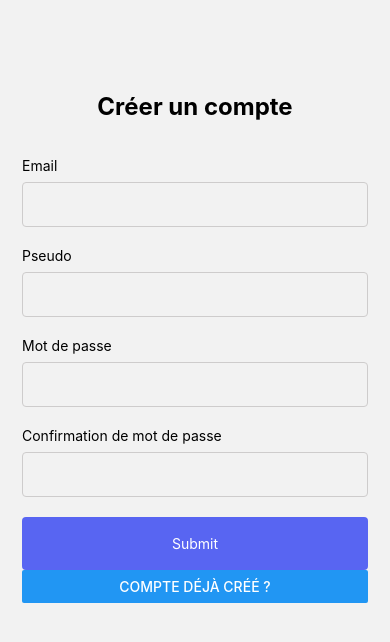
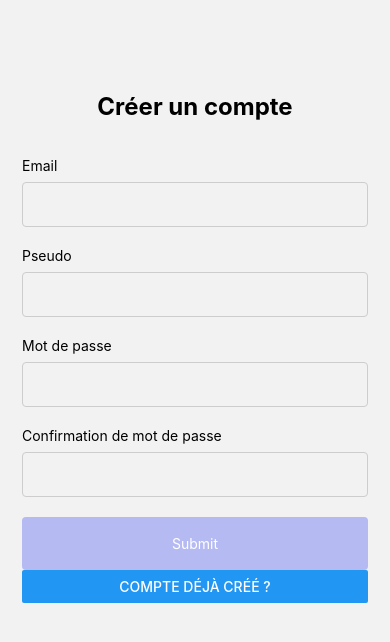
Before and after one commit to TallKAway/app-talkAway, a React Native app: screen /SignUp in a window 390 px wide. Shown: the top 642 px of the page. Built offline with nearby package versions, Linux system fonts and the light colour scheme.

Commit message:
feat: check form validity

```diff
--- a/src/components/Input/FormInput.tsx
+++ b/src/components/Input/FormInput.tsx
@@ -6,9 +6,16 @@ interface FormInputProps {
     isPassword: boolean;
     getContent: (data: string) => void;
     validationRegex: RegExp;
+    isValidInput: (isValid: boolean | null) => void;
 }
 
-export const FormInput = ({ label, isPassword, getContent, validationRegex }: FormInputProps) => {
+export const FormInput = ({
+    label,
+    isPassword,
+    getContent,
+    validationRegex,
+    isValidInput,
+}: FormInputProps) => {
     const [inputValue, setInputValue] = useState<string>();
     const [isValid, setIsValid] = useState<boolean | null>(null);
 
@@ -27,6 +34,7 @@ export const FormInput = ({ label, isPassword, getContent, validationRegex }: Fo
                 value={inputValue}
                 onChangeText={(inputValue) => {
                     checkValue(inputValue);
+                    isValidInput(isValid);
                     getContent(inputValue);
                 }}
             />
--- a/src/pages/AuthenticatePage/components/SignUp.tsx
+++ b/src/pages/AuthenticatePage/components/SignUp.tsx
@@ -15,17 +15,20 @@ import { SubmitButton } from '../../../components/Button/SubmitButton';
 import { ScreenStackNavigatorProps } from '../../../domains/Navigation';
 
 export const SignUp = () => {
-    const [email, setEmail] = useState<string>();
-    const [username, setUsername] = useState<string>();
-    const [password, setPassword] = useState<string>();
-    const [confirmedPassword, setConfirmedPassword] = useState<string>();
+    const [email, setEmail] = useState<string>('');
+    const [username, setUsername] = useState<string>('');
+    const [password, setPassword] = useState<string>('');
+    const [confirmedPassword, setConfirmedPassword] = useState<string>('');
+    const [isFormValid, setIsFormValid] = useState<boolean | null>(false);
     const navigation = useNavigation<ScreenStackNavigatorProps>();
 
     const emailRegex = new RegExp('^[\\w.-]+@[\\w-]+(\\.[\\w-]{2,4})+$');
     const usernameRegex = new RegExp('^[a-z]{3}[a-z0-9]{1,}$');
     const passwordRegex = new RegExp('^(?=.*[A-Z])(?=.*[a-z])(?=.*\\d)(?=.*[^A-Za-z0-9]).{6,}$');
 
-    // vérifier password == confirmed Password
+    // vérifier password == confirmed Password pour enabled le bouton
+    const isPasswordConfirmed = password === confirmedPassword;
+    const enableSubmitButton = isPasswordConfirmed && email.length > 0 && username.length > 0;
 
     // vérifier que tous les input sont remplis avant de enabled le bouton submit
 
@@ -39,26 +42,30 @@ export const SignUp = () => {
                         label={'Email'}
                         isPassword={false}
                         validationRegex={emailRegex}
+                        isValidInput={(isValid) => setIsFormValid(isValid)}
                     />
                     <FormInput
                         getContent={(data) => setUsername(data)}
                         label={'Pseudo'}
                         isPassword={false}
                         validationRegex={usernameRegex}
+                        isValidInput={(isValid) => setIsFormValid(isValid)}
                     />
                     <FormInput
                         getContent={(data) => setPassword(data)}
                         label={'Mot de passe'}
                         isPassword={true}
                         validationRegex={passwordRegex}
+                        isValidInput={(isValid) => setIsFormValid(isValid)}
                     />
                     <FormInput
                         getContent={(data) => setConfirmedPassword(data)}
                         label={'Confirmation de mot de passe'}
                         isPassword={true}
                         validationRegex={passwordRegex}
+                        isValidInput={(isValid) => setIsFormValid(isValid)}
                     />
-                    <SubmitButton isDisabled={false} title={'Submit'}></SubmitButton>
+                    <SubmitButton isDisabled={!enableSubmitButton} title={'Submit'}></SubmitButton>
                     <Button
                         title="Compte déjà créé ?"
                         onPress={() => {
```
